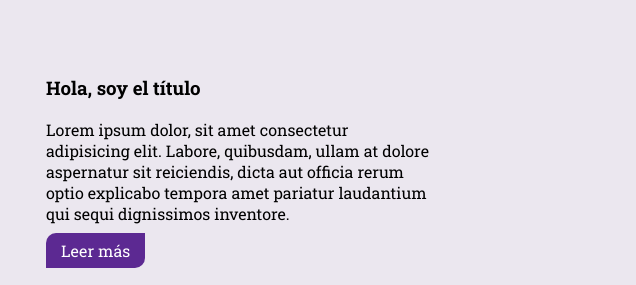
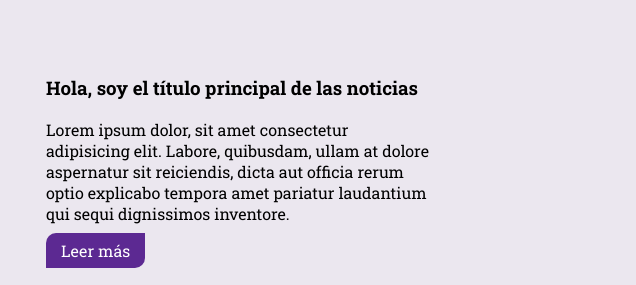
Before and after one commit to mbtestin/repo93, a plain HTML site: page index.html in a window 1280 px wide. Shown: the part 120-405 px from the top of the page, 644-1280 px from the left. Drawn offline with Linux system fonts and the light colour scheme.

Commit message:
cambio al titulo de la noticia principal

```diff
--- a/index.html
+++ b/index.html
@@ -47,7 +47,7 @@
                     <img src="img/python.jpeg" alt="banner con códigos python">
                 </div>
                 <div class="main__destacado_col2">
-                    <h3>Hola, soy el título</h3>
+                    <h3>Hola, soy el título principal de las noticias</h3>
                     <p>
                         Lorem ipsum dolor, sit amet consectetur adipisicing elit. Labore, quibusdam, ullam at dolore aspernatur sit reiciendis, dicta aut officia rerum optio explicabo tempora amet pariatur laudantium qui sequi dignissimos inventore.
                     </p>
```
